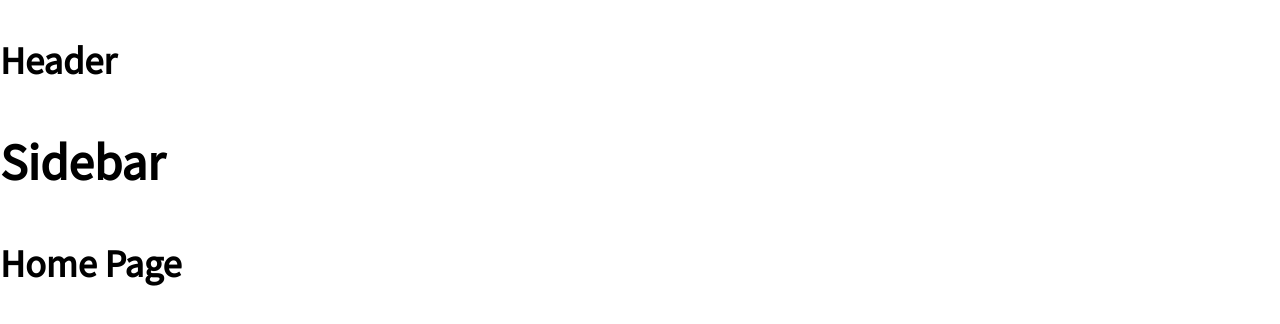
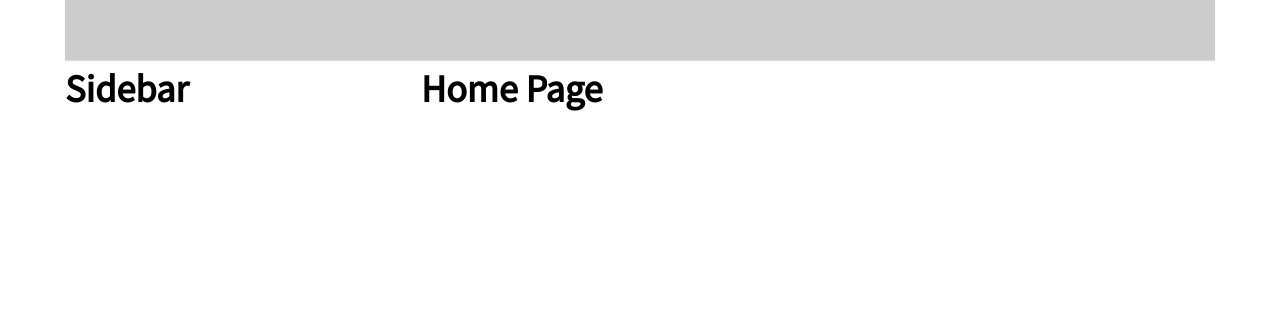
Before and after one commit to nhanbui1512/React_Tiktok, a React (Create React App) app: page / in a window 1280 px wide. Shown: the top 324 px of the page. Built offline with nearby package versions, Linux system fonts and the light colour scheme.

Commit message:
update 31.12.2022

```diff
--- a/package.json
+++ b/package.json
@@ -6,6 +6,7 @@
     "@testing-library/jest-dom": "^5.16.5",
     "@testing-library/react": "^13.4.0",
     "@testing-library/user-event": "^13.5.0",
+    "classnames": "^2.3.2",
     "normalize.css": "^8.0.1",
     "react": "^18.2.0",
     "react-dom": "^18.2.0",
--- a/src/GlobalStyles/globalStyle.scss
+++ b/src/GlobalStyles/globalStyle.scss
@@ -6,9 +6,8 @@
 }
 * {
     box-sizing: border-box;
-}
-
-html {
+    margin: 0;
+    padding: 0;
 }
 
 body {
--- /dev/null
+++ b/src/Layout/DefaultLayout/DefaultLayot.module.scss
@@ -0,0 +1,14 @@
+.wrapper {
+    width: 100%;
+    display: flex;
+    flex-direction: column;
+    align-items: center;
+}
+.container {
+    width: 1150px;
+    min-height: 1000px;
+    display: flex;
+}
+.content {
+    flex: 1;
+}
--- a/src/Layout/DefaultLayout/Header/index.js
+++ /dev/null
@@ -1,4 +0,0 @@
-function Header() {
-    return <h2>Header</h2>;
-}
-export default Header;
--- /dev/null
+++ b/src/Layout/DefaultLayout/Sidebar/Sidebar.module.scss
@@ -0,0 +1,4 @@
+.wrapper {
+    height: 100%;
+    width: 356px;
+}
--- a/src/Layout/DefaultLayout/Sidebar/index.js
+++ b/src/Layout/DefaultLayout/Sidebar/index.js
@@ -1,4 +1,13 @@
+import classNames from 'classnames/bind';
+
+import styles from './Sidebar.module.scss';
+const cx = classNames.bind(styles);
+
 function Sidebar() {
-    return <h1>Sidebar</h1>;
+    return (
+        <aside className={cx('wrapper')}>
+            <h2>Sidebar</h2>
+        </aside>
+    );
 }
 export default Sidebar;
--- a/src/Layout/DefaultLayout/index.js
+++ b/src/Layout/DefaultLayout/index.js
@@ -1,13 +1,18 @@
-import Header from './Header';
+import classNames from 'classnames/bind';
+import Header from '../components/Header';
 import Sidebar from './Sidebar';
+
+import styles from './DefaultLayot.module.scss';
+const cx = classNames.bind(styles);
 
 function DefaultLayout({ children }) {
     return (
-        <div>
+        <div className={cx('wrapper')}>
             <Header />
-            <div className="container"></div>
-            <Sidebar />
-            <div className="content">{children}</div>
+            <div className={cx('container')}>
+                <Sidebar />
+                <div className={cx('content')}>{children}</div>
+            </div>
         </div>
     );
 }
--- a/src/Layout/HeaderOnly/Header/index.js
+++ /dev/null
@@ -1,4 +0,0 @@
-function Header() {
-    return <h2>Header</h2>;
-}
-export default Header;
--- a/src/Layout/HeaderOnly/index.js
+++ b/src/Layout/HeaderOnly/index.js
@@ -1,4 +1,4 @@
-import Header from './Header';
+import Header from '../components/Header';
 
 function HeaderOnly({ children }) {
     return (
--- /dev/null
+++ b/src/Layout/components/Header/Header.module.scss
@@ -0,0 +1,11 @@
+.wraper {
+    height: 60px;
+    box-shadow: 0px 1px 1px rgb(0 0 0 / 12%);
+    display: flex;
+    justify-content: center;
+}
+.inner {
+    height: 100%;
+    width: 1150px;
+    background-color: #ccc;
+}
--- /dev/null
+++ b/src/Layout/components/Header/index.js
@@ -0,0 +1,13 @@
+import styles from './Header.module.scss';
+import classNames from 'classnames/bind';
+
+const cx = classNames.bind(styles);
+
+function Header() {
+    return (
+        <header className={cx('wraper')}>
+            <div className={cx('inner')}></div>
+        </header>
+    );
+}
+export default Header;
```
Also changed, not shown: 1 other file (tests, documents, lock files or other folders).
